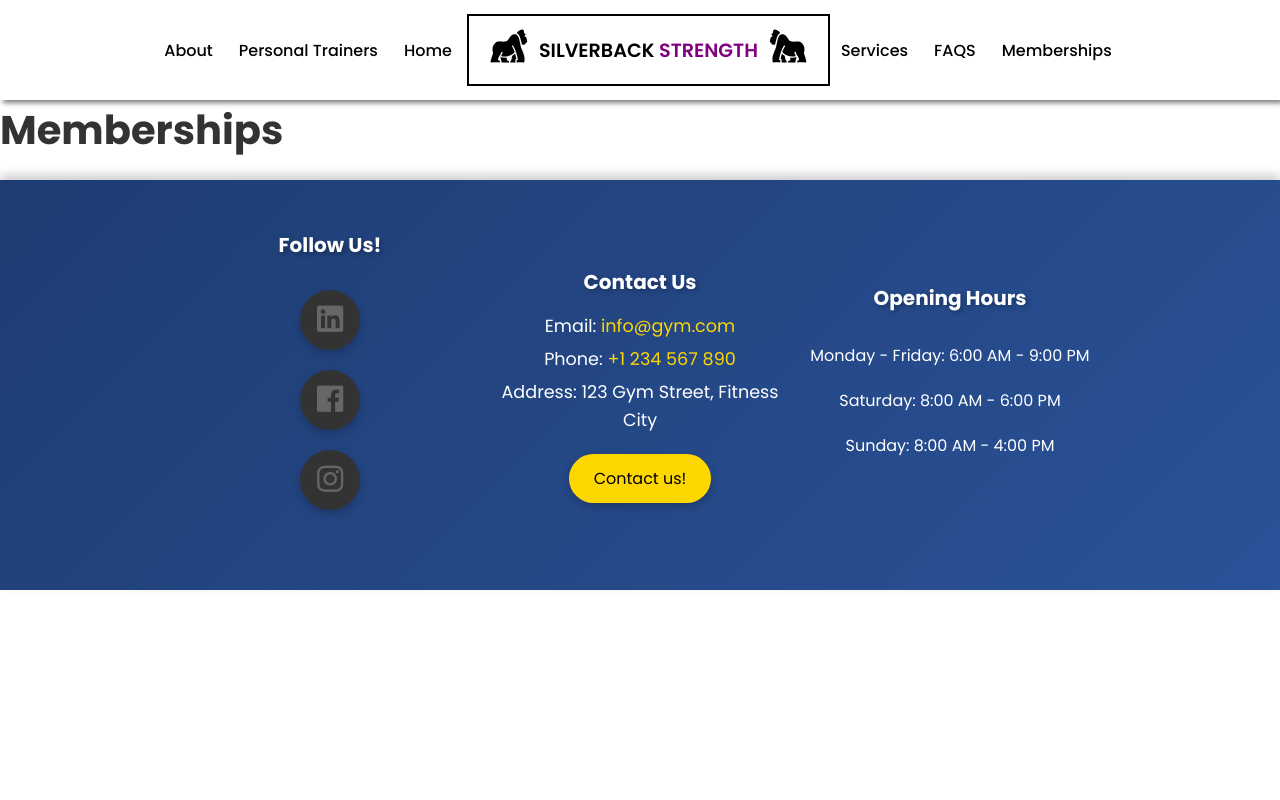
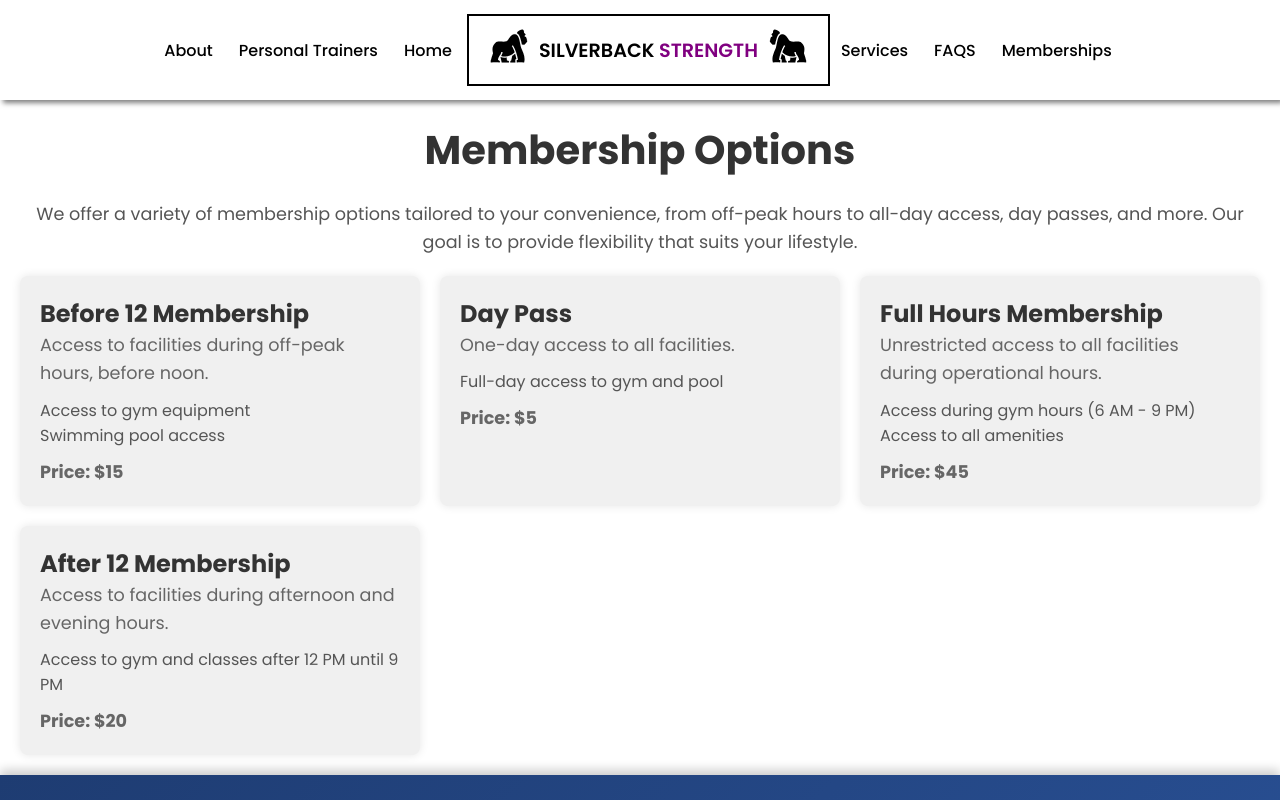
Before and after one commit to CodingOdysseyOrginal/Core_Fitness, a React (Vite) app in the folder frontend/: page /membership in a window 1280 px wide. Shown: the top 800 px of the page. Built offline with nearby package versions, Linux system fonts and the light colour scheme.

Commit message:
memberships

```diff
--- /dev/null
+++ b/frontend/src/Components/data/Interface/membership.ts
@@ -0,0 +1,6 @@
+export interface Membership {
+    name: string;
+    description: string;
+    benefits: string[];
+    price: number;
+  }
--- /dev/null
+++ b/frontend/src/Components/data/Memberships.ts
@@ -0,0 +1,28 @@
+import { Membership } from '../data/Interface/membership';
+
+export const memberships: Membership[] = [
+  {
+    name: "Before 12 Membership",
+    description: "Access to facilities during off-peak hours, before noon.",
+    benefits: ["Access to gym equipment", "Swimming pool access"],
+    price: 15,
+  },
+  {
+    name: "Day Pass",
+    description: "One-day access to all facilities.",
+    benefits: ["Full-day access to gym and pool"],
+    price: 5,
+  },
+  {
+    name: "Full Hours Membership",
+    description: "Unrestricted access to all facilities during operational hours.",
+    benefits: ["Access during gym hours (6 AM - 9 PM)", "Access to all amenities"],
+    price: 45,
+  },
+  {
+    name: "After 12 Membership",
+    description: "Access to facilities during afternoon and evening hours.",
+    benefits: ["Access to gym and classes after 12 PM until 9 PM"],
+    price: 20,
+  },
+];
--- /dev/null
+++ b/frontend/src/Pages/Memberships/Memberships.css
@@ -0,0 +1,46 @@
+/* Memberships.css */
+
+.Memberships {
+    padding: 20px;
+  }
+
+  .MembershipInfo {
+    align-items: center;
+    text-align: center;
+    margin-bottom: 20px;
+  }
+
+  .MembershipOptions {
+    display: grid;
+    gap: 20px;
+    grid-template-columns: repeat(auto-fill, minmax(300px, 1fr));
+  }
+
+  .MembershipOption {
+    background-color: #f0f0f0;
+    padding: 20px;
+    border-radius: 8px;
+    box-shadow: 0 0 10px rgba(0, 0, 0, 0.1);
+  }
+
+  .MembershipOption h2 {
+    color: #333;
+    font-size: 1.5rem;
+  }
+
+  .MembershipOption p {
+    color: #666;
+  }
+
+  .MembershipOption ul {
+    margin-top: 10px;
+  }
+
+  .MembershipOption ul li {
+    color: #555;
+  }
+
+  .MembershipOption p:last-child {
+    font-weight: bold;
+    margin-top: 10px;
+  }
--- a/frontend/src/Pages/Memberships/Memberships.tsx
+++ b/frontend/src/Pages/Memberships/Memberships.tsx
@@ -1,9 +1,35 @@
-
+// Memberships.tsx
+import React from 'react';
+import "./Memberships.css";
+import { memberships } from '../../Components/data/Memberships';
 
 const Memberships = () => {
-  return <section>
-    <h1>Memberships</h1>
-  </section>;
+  return (
+    <section className="Memberships">
+      <div className="MembershipInfo">
+        <h1>Membership Options</h1>
+        <p>
+          We offer a variety of membership options tailored to your convenience,
+          from off-peak hours to all-day access, day passes, and more. Our goal
+          is to provide flexibility that suits your lifestyle.
+        </p>
+      </div>
+      <div className="MembershipOptions">
+        {memberships.map((membership, index) => (
+          <div key={index} className="MembershipOption">
+            <h2>{membership.name}</h2>
+            <p>{membership.description}</p>
+            <ul>
+              {membership.benefits.map((benefit, idx) => (
+                <li key={idx}>{benefit}</li>
+              ))}
+            </ul>
+            <p>Price: ${membership.price}</p>
+          </div>
+        ))}
+      </div>
+    </section>
+  );
 };
 
 export default Memberships;
```
Also changed, not shown: 1 other file (tests, documents, lock files or other folders).
